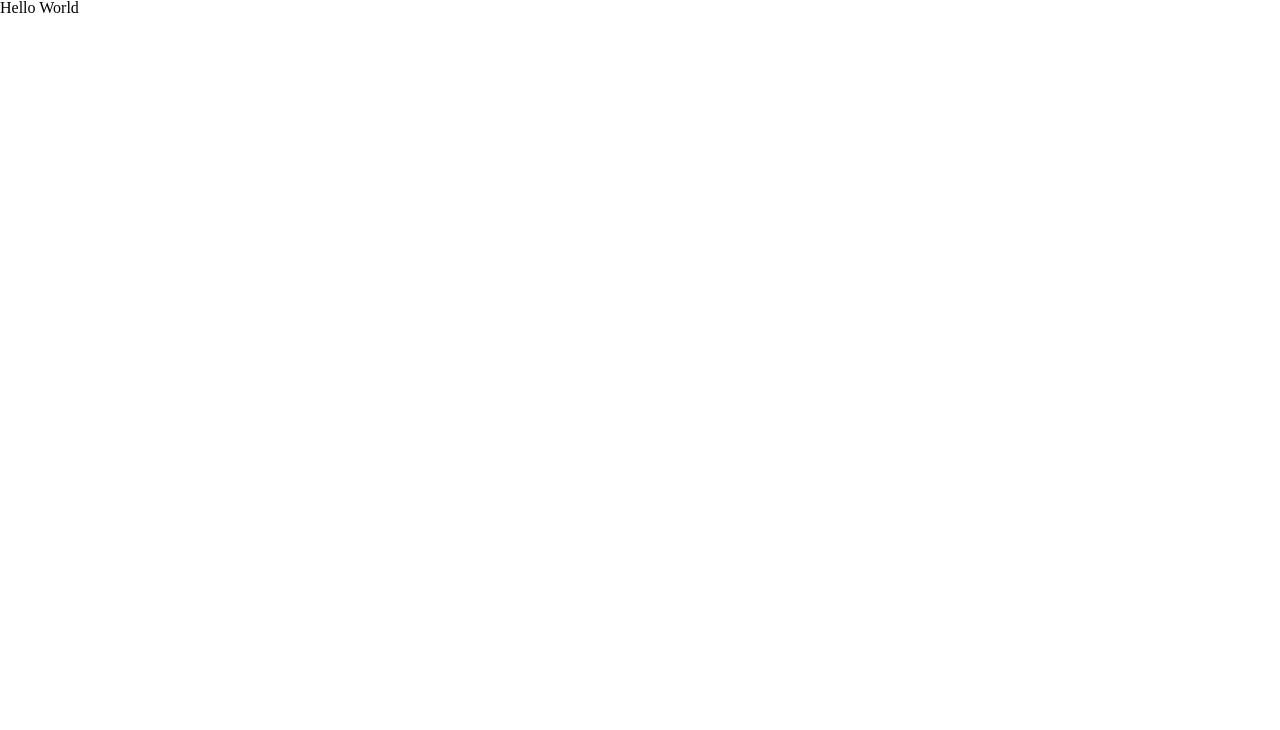
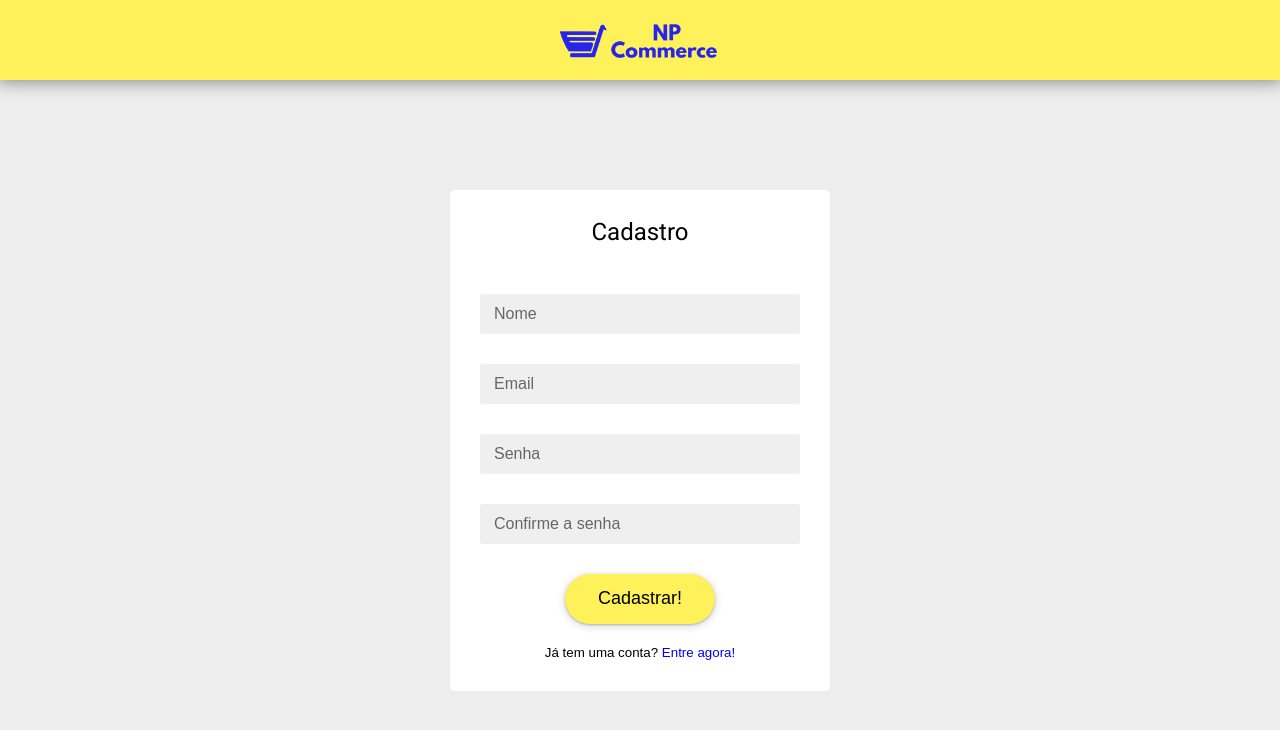
Before and after one commit to picinelli/projeto-NP-commerce-front, a React app: page /register in a window 1280 px wide. Built offline with nearby package versions, Linux system fonts and the light colour scheme.

Commit message:
feat. register page basic layout done

```diff
--- a/package.json
+++ b/package.json
@@ -6,7 +6,8 @@
     "react": "^17.0.2",
     "react-dom": "^17.0.2",
     "react-router-dom": "^6.3.0",
-    "react-scripts": "^4.0.3"
+    "react-scripts": "^4.0.3",
+    "styled-components": "^5.3.5"
   },
   "scripts": {
     "start": "react-scripts start",
--- a/public/index.html
+++ b/public/index.html
@@ -4,6 +4,12 @@
     <meta charset="utf-8" />
     <meta name="viewport" content="width=device-width, initial-scale=1" />
     <title>React App</title>
+    <link rel="preconnect" href="https://fonts.googleapis.com" />
+    <link rel="preconnect" href="https://fonts.gstatic.com" crossorigin />
+    <link
+      href="https://fonts.googleapis.com/css2?family=Roboto:wght@400;700&display=swap"
+      rel="stylesheet"
+    />
   </head>
   <body>
     <noscript>You need to enable JavaScript to run this app.</noscript>
--- a/src/Assets/css/style.css
+++ b/src/Assets/css/style.css
@@ -2,28 +2,3 @@
   box-sizing: border-box;
   text-decoration: none;
 }
-
-::placeholder {
-  font-family: 'Raleway';
-  font-style: normal;
-  font-weight: 400;
-  font-size: 20px;
-  color: #000000;
-  position: absolute;
-  left: 10px;
-  top: 30%;
-}
-
-.verde {
-  color: #03AC00;
-
-}
-
-.vermelho {
-  color: #C70000;
-}
-
-/*
-font-family: 'Raleway', sans-serif;
-font-family: 'Saira Stencil One', cursive;
-*/
--- a/src/Components/Register/index.js
+++ b/src/Components/Register/index.js
@@ -1,5 +1,113 @@
+import styled from 'styled-components'
+import Logo from '../../Assets/images/Logo.jpg'
+
 export default function Register() {
   return (
-    <h1>Hello World</h1>
+    <Container>
+      <Header>
+        <img src={Logo} alt="Logo" />
+      </Header>
+      <Wrapper>
+        <h1>Cadastro</h1>
+        <Form>
+          <Input placeholder="Nome" />
+          <Input placeholder="Email" />
+          <Input placeholder="Senha"/>
+          <Input placeholder="Confirme a senha"/>
+          <RegisterButton>Cadastrar!</RegisterButton>
+          <LoginButton>Já tem uma conta? <span>Entre agora!</span></LoginButton>
+        </Form>
+      </Wrapper>
+    </Container>
   )
 }
+
+const Container = styled.div`
+  background-color: #EDEDED;
+  width: 100vw;
+  height: 100vh;
+  display: flex;
+  flex-direction: column;
+  align-items: center;
+  font-family: 'Roboto', sans-serif;
+`
+
+const Header = styled.header`
+  height: 80px;
+  width: 100vw;
+  background-color: #FFF159;
+  display: flex;
+  align-items: center;
+  justify-content: center;
+  -webkit-box-shadow: 0px 0px 16px 2px rgba(0,0,0,0.43);
+  box-shadow: 0px 0px 16px 2px rgba(0,0,0,0.43);
+
+  img {
+    width: 180px;
+    height: 60px;
+    object-fit: cover;
+  }
+`
+
+const Wrapper = styled.div`
+  margin: auto;
+  padding: 30px;
+  background-color: #FFFFFF;
+  max-width: 380px;
+  width: 100%;
+  border-radius: 5px;
+
+  h1 {
+    text-align: center;
+    font-size: 1.5rem;
+    padding-bottom: 50px;
+  }
+`
+
+const Form = styled.form`
+  display: flex;
+  flex-direction: column;
+  align-items: center;
+`
+
+const Input = styled.input`
+  border: 0;
+  border-radius: 3px;
+  background-color: #EFEFEF;
+  width: 100%;
+  height: 40px;
+  margin-bottom: 30px;
+  padding-left: 10px;
+  font-size: 16px;
+
+  ::placeholder {
+  font-size: 16px;
+  color: #666666;
+  padding-left: 4px;
+  /* position: absolute;
+  left: 10px;
+  top: 30%; */
+}
+`
+
+const RegisterButton = styled.button`
+  cursor: pointer;
+  font-size: 18px;
+  border: 0;
+  border-radius: 35px;
+  background-color: #FFF159;
+  width: 150px;
+  height: 50px;
+  box-shadow: rgba(60, 64, 67, 0.3) 0px 1px 2px 0px, rgba(60, 64, 67, 0.15) 0px 2px 6px 2px;
+`
+
+const LoginButton = styled.button`
+  cursor: pointer;
+  border: 0;
+  margin-top: 20px;
+  background-color: inherit;
+
+  span {
+    color: blue;
+  }
+`
```
Also changed, not shown: src/Assets/images/Logo.jpg (added), 1 other file.
